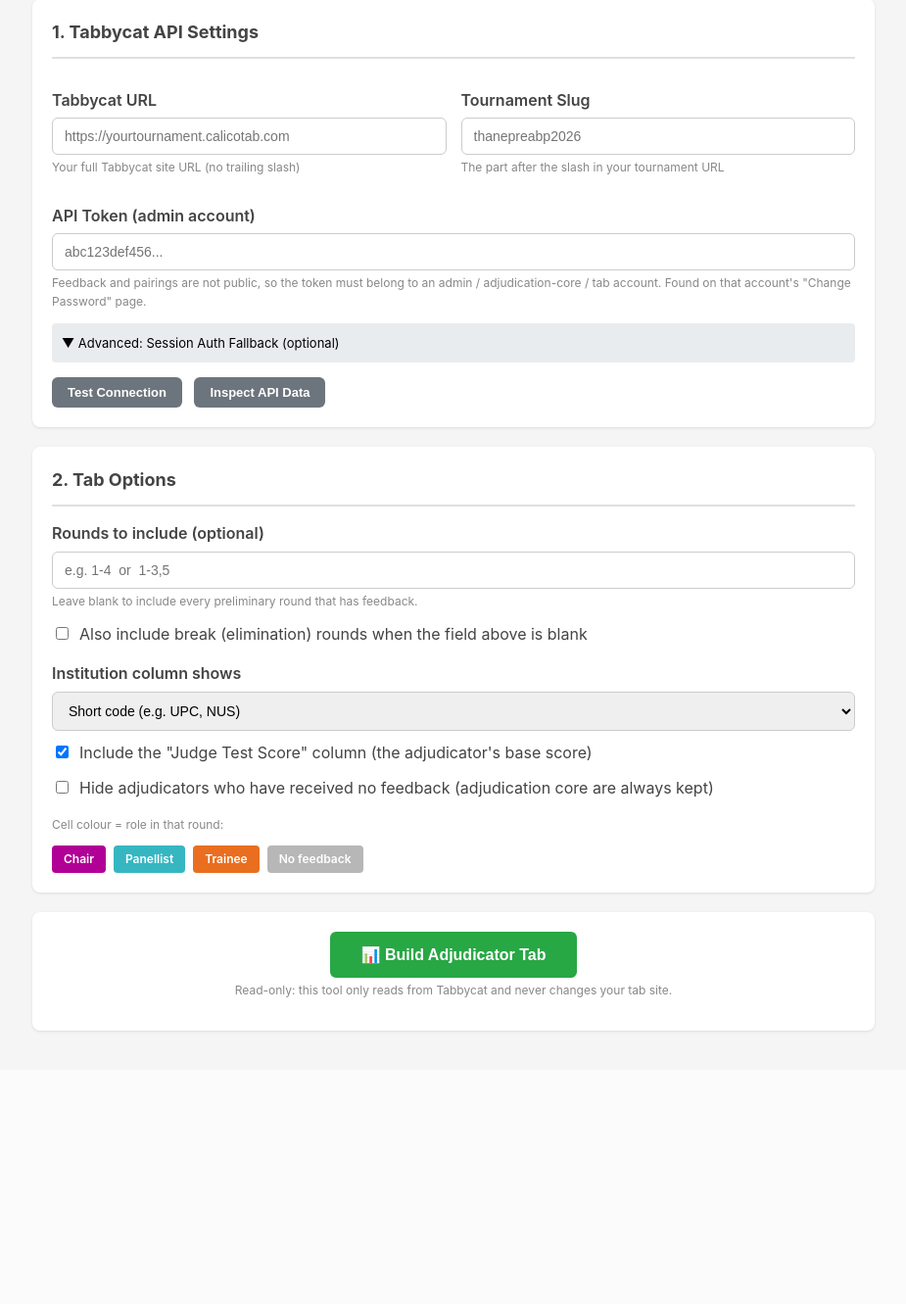
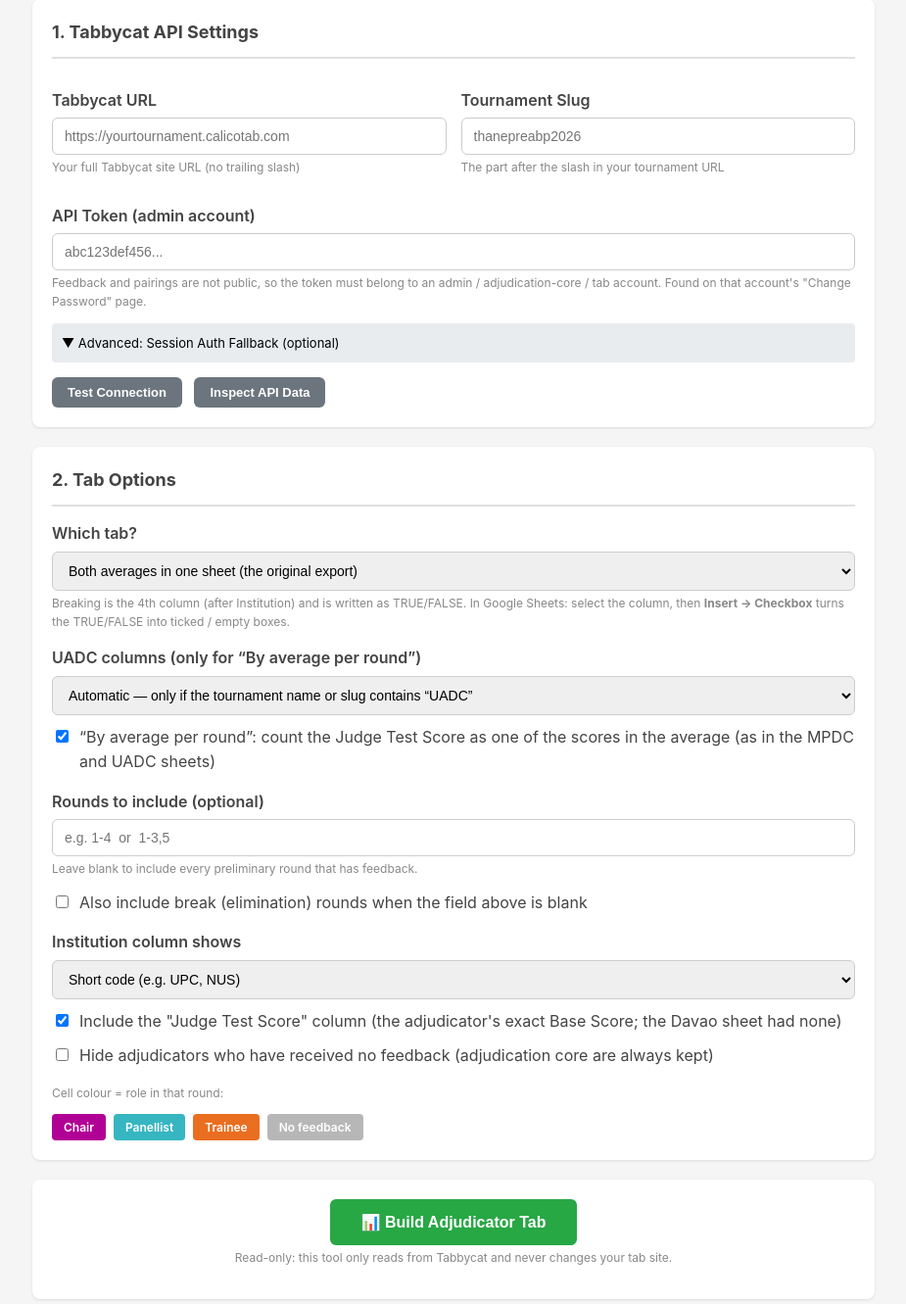
Before and after one commit to rudimentary883/exporterv2, a Flask app: page / in a window 1280 px wide. Shown: the part 155-1486 px from the top of the page at 98% size, without its empty margins (177-1102 px from the left). Before the commit the page ends 1209 px from the top, so only its background shows below. Run offline with Flask 3, Linux system fonts and the light colour scheme.

Commit message:
Enhance export options in index.html
Added options for tab selection and UADC columns in the export settings.

```diff
--- a/templates/index.html
+++ b/templates/index.html
@@ -173,6 +173,26 @@
         <div class="card">
             <h2>2. Tab Options</h2>
 
+            <label for="export_mode">Which tab?</label>
+            <select name="export_mode" id="export_mode">
+                <option value="feedback">By number of feedback &mdash; score + number of feedback per round, average weighted by feedback (Davao-style sheet)</option>
+                <option value="rounds">By average per round &mdash; one average per round, final average = average of the rounds (MPDC-style sheet)</option>
+                <option value="combined" selected>Both averages in one sheet (the original export)</option>
+            </select>
+            <p class="hint">Breaking is the 4th column (after Institution) and is written as TRUE/FALSE. In Google Sheets: select the column, then <strong>Insert &rarr; Checkbox</strong> turns the TRUE/FALSE into ticked / empty boxes.</p>
+
+            <label for="uadc">UADC columns (only for &ldquo;By average per round&rdquo;)</label>
+            <select name="uadc" id="uadc">
+                <option value="auto" selected>Automatic &mdash; only if the tournament name or slug contains &ldquo;UADC&rdquo;</option>
+                <option value="yes">Yes &mdash; add Average with Min. Score Dropped, No. of Rounds Judged, Dropped Score</option>
+                <option value="no">No</option>
+            </select>
+
+            <label class="check">
+                <input type="checkbox" name="test_in_average" checked>
+                <span>&ldquo;By average per round&rdquo;: count the Judge Test Score as one of the scores in the average (as in the MPDC and UADC sheets)</span>
+            </label>
+
             <label for="rounds">Rounds to include (optional)</label>
             <input type="text" name="rounds" id="rounds" placeholder="e.g. 1-4  or  1-3,5">
             <p class="hint">Leave blank to include every preliminary round that has feedback.</p>
@@ -190,7 +210,7 @@
 
             <label class="check">
                 <input type="checkbox" name="include_test_score" checked>
-                <span>Include the "Judge Test Score" column (the adjudicator's base score)</span>
+                <span>Include the "Judge Test Score" column (the adjudicator's exact Base Score; the Davao sheet had none)</span>
             </label>
 
             <label class="check">
```
